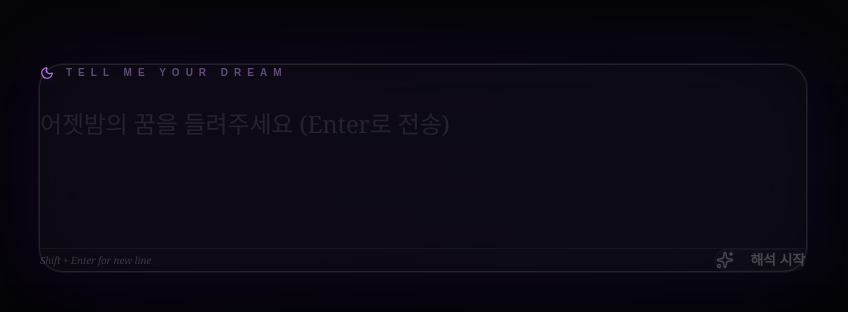
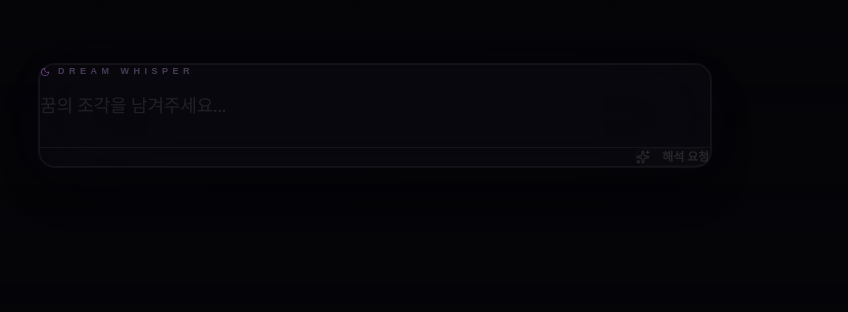
Before and after one commit to urangsu/Dream-for-us, a Next.js app in the folder web/: page / in a window 1280 px wide. Shown: the part 416-728 px from the top of the page, without its empty margins (153-1001 px from the left). Built offline with nearby package versions, Linux system fonts and the light colour scheme.

Commit message:
UI: minimize initial input size with auto-expanding height, remove Enter-to-submit

```diff
--- a/web/src/components/DreamForm.tsx
+++ b/web/src/components/DreamForm.tsx
@@ -1,6 +1,6 @@
 'use client';
 
-import { useState, useRef, useEffect, KeyboardEvent } from 'react';
+import { useState, useRef, useEffect, KeyboardEvent, ChangeEvent } from 'react';
 import { motion, AnimatePresence } from 'framer-motion';
 import { Sparkles, Moon, Sun, AlertCircle, TrendingUp, RefreshCcw } from 'lucide-react';
 
@@ -22,6 +22,20 @@ export default function DreamForm() {
   const [result, setResult] = useState<AnalysisResult | null>(null);
   const [loading, setLoading] = useState(false);
   const resultRef = useRef<HTMLDivElement>(null);
+  const textareaRef = useRef<HTMLTextAreaElement>(null);
+
+  // 자동 높이 조절 로직
+  const adjustHeight = () => {
+    const textarea = textareaRef.current;
+    if (textarea) {
+      textarea.style.height = 'auto';
+      textarea.style.height = `${textarea.scrollHeight}px`;
+    }
+  };
+
+  useEffect(() => {
+    adjustHeight();
+  }, [dream]);
 
   // 결과 생성 시 해당 영역으로 부드럽게 스크롤
   useEffect(() => {
@@ -51,58 +65,56 @@ export default function DreamForm() {
     }
   };
 
-  const handleKeyDown = (e: KeyboardEvent<HTMLTextAreaElement>) => {
-    if (e.key === 'Enter' && !e.shiftKey) {
-      e.preventDefault();
-      handleSubmit();
-    }
+  // 사용자의 요청대로 엔터 제출 기능 제거 (일반적인 텍스트 입력으로 변경)
+  const handleTextAreaChange = (e: ChangeEvent<HTMLTextAreaElement>) => {
+    setDream(e.target.value);
   };
 
   return (
     <div className="relative z-10 w-full flex flex-col items-center">
 
-      {/* 1. 입력창 섹션 (로봇 하단 상자 위치에 맞게 조정) */}
-      <div className={`w-full px-4 transition-all duration-1000 ${result ? 'mt-[15vh]' : 'mt-[58vh]'}`}>
+      {/* 1. 컴팩트한 지능형 입력창 섹션 */}
+      <div className={`w-full px-4 transition-all duration-1000 ${result ? 'mt-[10vh]' : 'mt-[62vh]'}`}>
         <motion.div
-          initial={{ opacity: 0, y: 30 }}
-          animate={{ opacity: 1, y: 0 }}
-          className="w-full max-w-3xl mx-auto"
+          initial={{ opacity: 0, scale: 0.95 }}
+          animate={{ opacity: 1, scale: 1 }}
+          className="w-full max-w-2xl mx-auto"
         >
           <form onSubmit={handleSubmit} className="relative group">
-            {/* 후광 효과 */}
-            <div className="absolute -inset-1 bg-gradient-to-r from-purple-600/30 to-indigo-600/30 rounded-3xl blur-2xl opacity-40 group-hover:opacity-100 transition duration-1000"></div>
+            {/* 은은한 보라빛 후광 */}
+            <div className="absolute -inset-1 bg-gradient-to-r from-purple-500/10 to-indigo-500/10 rounded-2xl blur-xl opacity-20 group-hover:opacity-60 transition duration-1000"></div>
 
-            <div className="relative bg-[#0d0d12]/60 backdrop-blur-3xl border border-white/10 p-8 rounded-3xl flex flex-col gap-6 shadow-2xl ring-1 ring-white/5">
-              <label className="text-purple-300/40 text-[10px] font-bold tracking-[0.6em] uppercase flex items-center gap-3">
-                <Moon size={14} className="text-purple-400" />
-                Tell me your dream
+            <div className="relative bg-[#0d0d12]/40 backdrop-blur-2xl border border-white/5 p-4 rounded-2xl flex flex-col gap-3 shadow-2xl ring-1 ring-white/5 transition-all">
+              <label className="text-purple-300/30 text-[9px] font-bold tracking-[0.5em] uppercase flex items-center gap-2 ml-1">
+                <Moon size={10} className="text-purple-400/50" />
+                Dream Whisper
               </label>
 
               <textarea
+                ref={textareaRef}
                 value={dream}
-                onChange={(e) => setDream(e.target.value)}
-                onKeyDown={handleKeyDown}
-                placeholder="어젯밤의 꿈을 들려주세요 (Enter로 전송)"
-                className="w-full bg-transparent border-none p-0 text-white placeholder:text-white/10 focus:outline-none min-h-[120px] max-h-[150px] resize-none text-2xl leading-relaxed font-serif"
+                onChange={handleTextAreaChange}
+                placeholder="꿈의 조각을 남겨주세요..."
+                className="w-full bg-transparent border-none p-1 text-white placeholder:text-white/10 focus:outline-none min-h-[44px] max-h-[300px] resize-none text-lg leading-relaxed font-serif transition-all overflow-hidden"
                 disabled={loading}
+                rows={1}
               />
 
-              <div className="flex justify-between items-center pt-6 border-t border-white/5">
-                <div className="text-[10px] text-white/20 italic font-serif">Shift + Enter for new line</div>
+              <div className="flex justify-end pt-2 border-t border-white/5">
                 <button
                   type="submit"
                   disabled={loading || !dream.trim()}
-                  className="bg-white/5 hover:bg-white/10 text-white/80 hover:text-white px-10 py-4 rounded-full border border-white/10 transition-all active:scale-[0.98] disabled:opacity-30 flex items-center gap-4 text-sm font-semibold group/btn"
+                  className="bg-white/5 hover:bg-white/10 text-white/60 hover:text-white px-6 py-2 rounded-xl border border-white/10 transition-all active:scale-[0.98] disabled:opacity-20 flex items-center gap-3 text-xs font-semibold group/btn"
                 >
                   {loading ? (
                     <>
-                      <RefreshCcw className="animate-spin" size={18} />
-                      별의 조각을 모으는 중...
+                      <RefreshCcw className="animate-spin" size={14} />
+                      수집 중...
                     </>
                   ) : (
                     <>
-                      <Sparkles size={18} className="group-hover/btn:rotate-12 transition-transform" />
-                      해석 시작
+                      <Sparkles size={14} className="group-hover/btn:rotate-12 transition-transform" />
+                      해석 요청
                     </>
                   )}
                 </button>
@@ -112,7 +124,7 @@ export default function DreamForm() {
         </motion.div>
       </div>
 
-      {/* 2. 결과 섹션 (입력창 하단에 자연스럽게 배치) */}
+      {/* 2. 결과 섹션 (자연스럽게 이어짐) */}
       <AnimatePresence>
         {result && (
           <motion.div
@@ -122,16 +134,16 @@ export default function DreamForm() {
             exit={{ opacity: 0 }}
             className="w-full max-w-4xl px-4 mt-20 pb-40"
           >
-            <div className="bg-[#050508]/80 backdrop-blur-3xl border border-white/10 rounded-[40px] p-1 shadow-2xl overflow-hidden max-h-[75vh] flex flex-col">
+            <div className="bg-[#050508]/60 backdrop-blur-3xl border border-white/10 rounded-[40px] p-1 shadow-2xl overflow-hidden max-h-[75vh] flex flex-col">
 
               <div className="overflow-y-auto p-12 space-y-16 custom-scrollbar">
 
                 {/* 30년 경력 마스터의 통찰 */}
                 <section className="relative">
-                  <div className="text-[10px] text-purple-400/40 tracking-[0.5em] mb-6 uppercase flex items-center gap-2">
+                  <div className="text-[10px] text-purple-400/40 tracking-[0.5em] mb-6 uppercase flex items-center gap-2 font-bold">
                     <Sun size={14} /> Master's Insight
                   </div>
-                  <p className="text-3xl text-white font-serif leading-[1.6] italic tracking-tight">
+                  <p className="text-2xl text-white font-serif leading-[1.8] italic tracking-tight opacity-90">
                     "{result.meaning}"
                   </p>
                 </section>
@@ -139,12 +151,12 @@ export default function DreamForm() {
                 <div className="grid grid-cols-1 lg:grid-cols-2 gap-16 border-t border-white/5 pt-16">
                   {/* 운명의 경고 */}
                   <section className="space-y-6">
-                    <h4 className="text-[10px] font-bold text-red-400/50 tracking-[0.3em] uppercase flex items-center gap-2">
+                    <h4 className="text-[10px] font-bold text-red-400/40 tracking-[0.3em] uppercase flex items-center gap-2">
                       <AlertCircle size={14} /> The Caution
                     </h4>
                     <div className="space-y-8">
-                      <p className="text-red-100 font-bold text-xl leading-snug">{result.caution.summary}</p>
-                      <p className="text-white/50 leading-[2.0] text-lg whitespace-pre-wrap font-serif italic">
+                      <p className="text-red-100 font-bold text-lg leading-snug">{result.caution.summary}</p>
+                      <p className="text-white/40 leading-[2.2] text-md whitespace-pre-wrap font-serif italic">
                         {result.caution.story}
                       </p>
                     </div>
@@ -152,21 +164,21 @@ export default function DreamForm() {
 
                   {/* 하늘의 길조 */}
                   <section className="space-y-6">
-                    <h4 className="text-[10px] font-bold text-emerald-400/50 tracking-[0.3em] uppercase flex items-center gap-2">
+                    <h4 className="text-[10px] font-bold text-emerald-400/40 tracking-[0.3em] uppercase flex items-center gap-2">
                       <TrendingUp size={14} /> The Good Omen
                     </h4>
                     <div className="space-y-8">
-                      <p className="text-emerald-100 font-bold text-xl leading-snug">{result.goodOmen.summary}</p>
-                      <p className="text-white/50 leading-[2.0] text-lg whitespace-pre-wrap font-serif italic">
+                      <p className="text-emerald-100 font-bold text-lg leading-snug">{result.goodOmen.summary}</p>
+                      <p className="text-white/40 leading-[2.2] text-md whitespace-pre-wrap font-serif italic">
                         {result.goodOmen.story}
                       </p>
                     </div>
                   </section>
                 </div>
 
-                {/* 행운의 숫자 (신비로운 배치) */}
+                {/* 행운의 숫자 */}
                 <section className="flex flex-col items-center pt-12 border-t border-white/5">
-                  <span className="text-white/10 text-[10px] font-bold tracking-[0.8em] mb-12 uppercase">Destiny Numbers</span>
+                  <span className="text-white/10 text-[10px] font-bold tracking-[0.8em] mb-12 uppercase italic">Destiny Numbers</span>
                   <div className="flex gap-6 flex-wrap justify-center">
                     {result.luckyNumbers.map((num, i) => (
                       <motion.div
@@ -174,7 +186,7 @@ export default function DreamForm() {
                         initial={{ scale: 0, y: 20 }}
                         animate={{ scale: 1, y: 0 }}
                         transition={{ delay: i * 0.1, type: "spring", stiffness: 100 }}
-                        className="w-16 h-16 rounded-full border border-white/10 flex items-center justify-center text-2xl font-serif text-white/90 bg-white/5 backdrop-blur-sm shadow-xl"
+                        className="w-14 h-14 rounded-full border border-white/10 flex items-center justify-center text-xl font-serif text-white/80 bg-white/5 backdrop-blur-sm shadow-xl"
                       >
                         {num}
                       </motion.div>
@@ -189,13 +201,13 @@ export default function DreamForm() {
 
       <style jsx global>{`
         .custom-scrollbar::-webkit-scrollbar {
-          width: 3px;
+          width: 2px;
         }
         .custom-scrollbar::-webkit-scrollbar-track {
           background: transparent;
         }
         .custom-scrollbar::-webkit-scrollbar-thumb {
-          background: rgba(255, 255, 255, 0.03);
+          background: rgba(255, 255, 255, 0.05);
         }
         .custom-scrollbar::-webkit-scrollbar-thumb:hover {
           background: rgba(255, 255, 255, 0.1);
```
